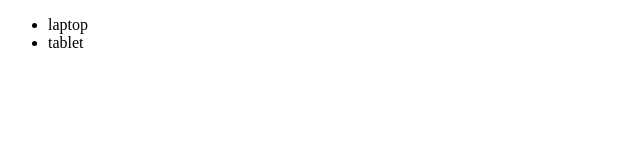
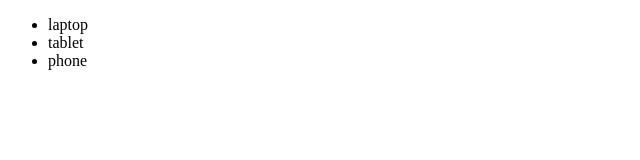
Before and after one commit to rmccarthyiii/js-reaction, a plain HTML site: page index.html in a window 1280 px wide. Shown: the full height of the page, 0-640 px from the left. Drawn offline with Linux system fonts and the light colour scheme.

Commit message:
made changes to index

```diff
--- a/index.html
+++ b/index.html
@@ -10,6 +10,7 @@
 			<ul>
 				<li>laptop</li>
 				<li>tablet</li>
+				<li>phone</li>
 			</ul>
 
 		</div>
```
